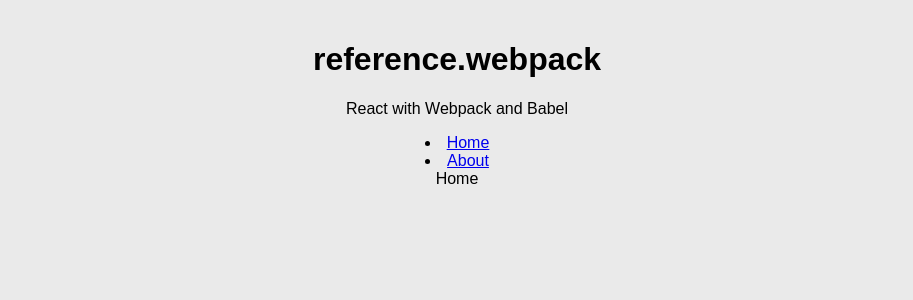
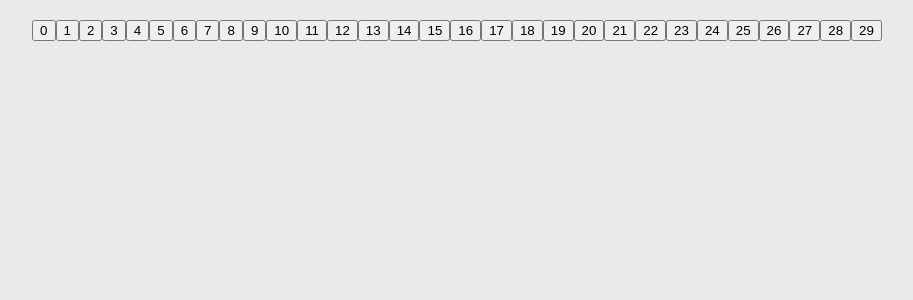
Before and after one commit to chris125964/webpack.reference, a React app: page / in a window 1280 px wide. Shown: the top 300 px of the page, without its empty margins (183-1096 px from the left). Built offline with nearby package versions, Linux system fonts and the light colour scheme.

Commit message:
added Grid 6x5

```diff
--- a/build-utils/webpack.common.js
+++ b/build-utils/webpack.common.js
@@ -17,16 +17,17 @@
         use: ['babel-loader', 'eslint-loader'],
       },
       {
-        test: /\.css$/i,
+        test: /\.(css)$/i,
         exclude: /node_modules/,
         use: [
           'style-loader',
-          {
-            loader: 'css-loader',
-            options: {
-              modules: true,
-            },
-          },
+          'css-loader'
+          // {
+          //   loader: 'css-loader',
+          //   options: {
+          //     modules: true,
+          //   },
+          // },
         ],
       },
     ],
@@ -37,7 +38,6 @@
   plugins: [
     new CleanWebpackPlugin(),
     new HtmlWebpackPlugin({
-      title: 'Hello Webpack bundled JavaScript Project',
       template: path.resolve(__dirname, '..', './src/index.html'),
     }),
   ],
--- a/src/components/App.tsx
+++ b/src/components/App.tsx
@@ -1,39 +1,45 @@
+import './style.css';
+
+import {
+  Link,
+  Route,
+  BrowserRouter as Router,
+} from 'react-router-dom';
+
+import About from './About';
+import { MemGrid } from './MemGrid';
+import { Memory } from './Memory';
+import PropTypes from 'prop-types';
 import React from 'react';
-import {
-  BrowserRouter as Router,
-  Route,
-  Link,
-} from 'react-router-dom';
-import PropTypes from 'prop-types';
-import './style.css';
-import About from './About';
 
 interface AppProps {
-  title: string;
 }
 
 const Home = () => <div>Home</div>;
 
-const App = ({ title }: AppProps) => (
-  <div className={title}>
-    {title}
-    <p />
+const App = ({ }: AppProps) => (
+  <div >
+    <MemGrid />
+    {/* <p />
     <Router>
-      <li>
+      <button>
         <Link to="/">Home</Link>
-      </li>
-      <li>
+      </button>
+      <button>
         <Link to="/about">About</Link>
-      </li>
+      </button>
+      <button>
+        <Link to="/memory">Memory</Link>
+      </button>
 
       <Route exact path="/" component={Home} />
       <Route path="/about" component={About} />
-    </Router>
+      <Route path="/memory" component={Memory} />
+    </Router> */}
   </div>
 );
 
 App.propTypes = {
-  title: PropTypes.string.isRequired,
 };
 
 export default App;
--- /dev/null
+++ b/src/components/MemGrid.tsx
@@ -0,0 +1,30 @@
+import './style.css'
+
+import React, { useState } from 'react';
+
+import { MemTile } from './MemTile';
+
+interface TGridProps { }
+
+export const MemGrid = ({ }: TGridProps) => {
+
+    const [buttonStyle, setButtonStyle] = useState<string>("buttonRed")
+
+    const renderTile = (nr: number, classX: string) => {
+        return <MemTile key={nr} nr={nr} classStyle={classX} />
+    }
+
+    const renderTiles = () => {
+        let arr = [];
+        for (let loop = 0; loop < 30; loop += 1) {
+            arr.push(loop);
+        }
+        return arr.map(x => renderTile(x, buttonStyle))
+    }
+
+    return (
+        <div className="parent">
+            {renderTiles()}
+        </div>
+    );
+};
--- /dev/null
+++ b/src/components/MemTile.tsx
@@ -0,0 +1,23 @@
+import React, { useState } from 'react';
+
+interface MemTileProps {
+    nr: number;
+    classStyle: string;
+}
+
+export const MemTile = ({ nr, classStyle }: MemTileProps) => {
+
+    const [buttonStyle, setButtonStyle] = useState<string>("buttonRed")
+
+
+    const changeColor = (nr: number) => () => {
+        console.log(`changeColor`);
+        if (buttonStyle === "buttonRed") {
+            setButtonStyle("buttonGreen");
+        } else {
+            setButtonStyle("buttonRed")
+        }
+    }
+
+    return <button key={nr} className={buttonStyle} onClick={changeColor(nr)}>{nr}</button>
+};
--- a/src/components/style.css
+++ b/src/components/style.css
@@ -1,3 +1,50 @@
 .title {
   background-color: lightgray;
 }
+
+
+.butt {
+  background-color:blueviolet;
+}
+
+.masonry {
+  display: grid;
+  grid-template-columns: 300px auto;
+  grid-template-rows: 200px auto 200px;
+}
+
+.flexbox {
+  display: flexbox;
+  flex-flow: row wrap;
+}
+
+.flexbox p {
+  width: 100px;
+  height: 100px;
+  background-color: blueviolet;
+}
+
+.parent {
+  display: grid;
+  grid-template-columns: repeat(6, 1fr);
+  grid-template-rows: repeat(5, 1fr);
+  grid-column-gap: 12px;
+  grid-row-gap: 12px;
+  }
+
+.button {
+  width: 100%;
+  height: 150px;
+}
+
+.buttonRed {
+  width: 100%;
+  height: 150px;
+  background-color: lightgray;
+}
+
+.buttonGreen {
+  width: 100%;
+  height: 150px;
+  background-color: green;
+}
--- a/src/index.html
+++ b/src/index.html
@@ -2,9 +2,6 @@
 <html>
 
 <head>
-  <title>
-    <%= htmlWebpackPlugin.options.title %>
-  </title>
   <style>
     body {
       box-sizing: border-box;
@@ -33,11 +30,6 @@
 </head>
 
 <body>
-  <div>
-    <h1>
-      <%= htmlWebpackPlugin.options.title %>
-    </h1>
-
   <div id="app">
   </div>
   <div id="notification" class="hidden">
--- a/src/index.tsx
+++ b/src/index.tsx
@@ -1,11 +1,8 @@
+import App from './components/App';
 import React from 'react';
 import ReactDOM from 'react-dom';
 
-import App from './components/App';
-
-const title = 'React with Webpack and Babel';
-
 ReactDOM.render(
-  <App title={title} />,
+  <App />,
   document.getElementById('app'),
 );
```
Also changed, not shown: main.js (+13 -2 lines). Lines whose indentation alone changed are shown as unchanged.
